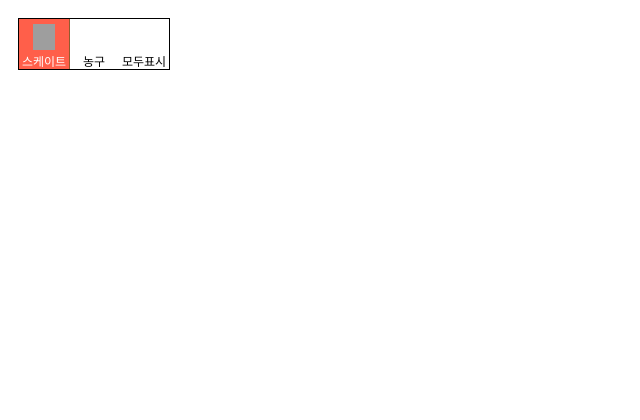
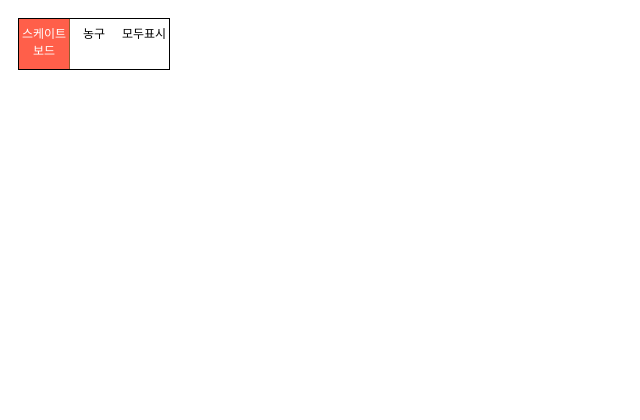
Before and after one commit to Yonsei-EE/ipTeam, a PHP site: page / in a window 1280 px wide. Shown: the top 420 px of the page, without its empty margins (0-640 px from the left). Run offline with PHP 8.4, Linux system fonts and the light colour scheme; some libraries are stand-ins or nearby versions; grey boxes are pictures that could not be loaded.

Commit message:
Update style.css

```diff
--- a/style.css
+++ b/style.css
@@ -43,14 +43,9 @@
 	padding-top:5px;
 	cursor:pointer;
 }
-.category .ico_comm {
-	display:block;
-	margin:0 auto 2px;
-	width:22px;
-	height:26px;
-}
+
 .category .ico_skate {
-	background:url('images/Icon_Skateboard.png') no-repeat;
+	background:url('images/Icon_Skateboard.png');
 }
 .category .ico_basket {
 	background-position:-10px -36px;
```
